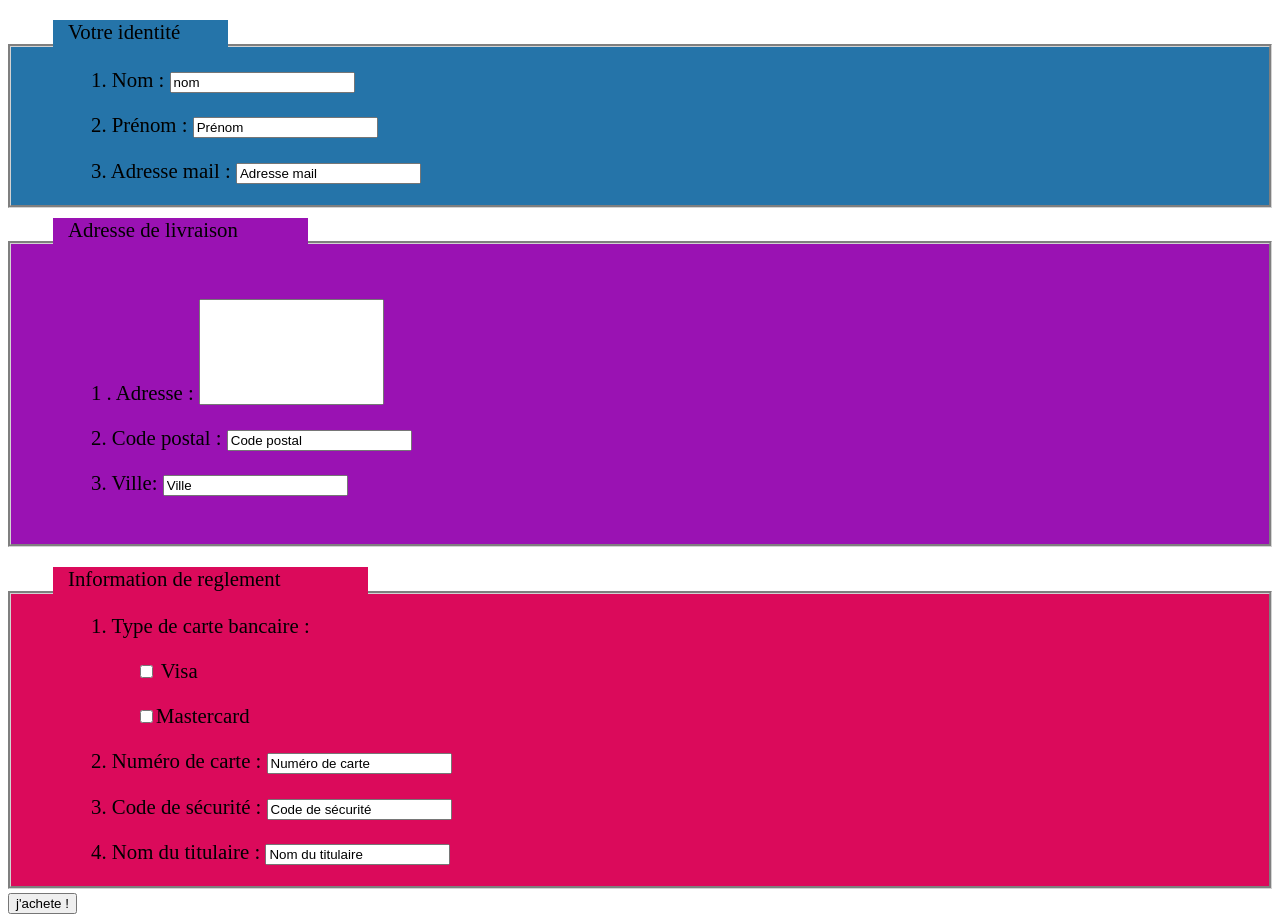
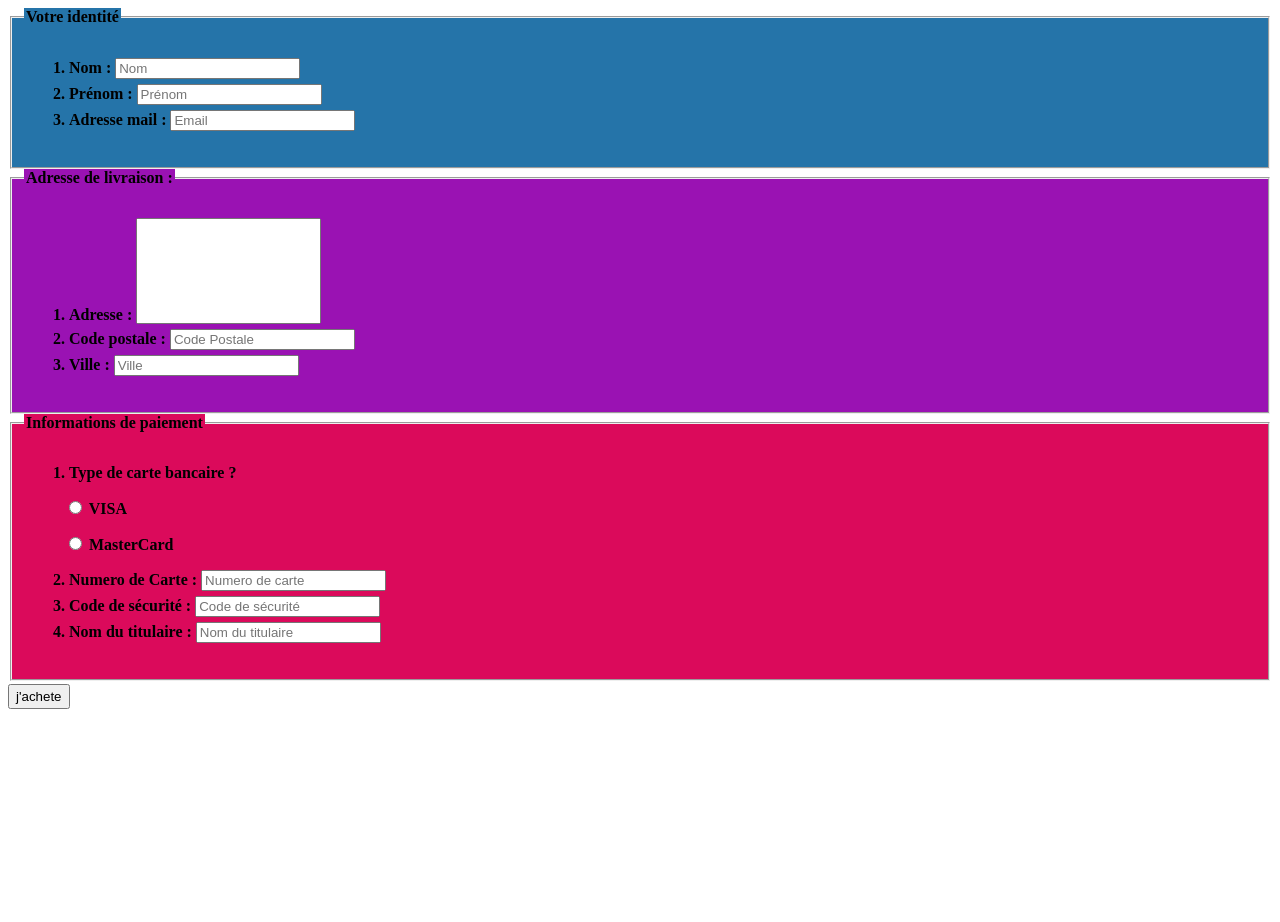
Before and after one commit to gitromu/exercice-7, a plain HTML site: page index.html in a window 1280 px wide. After the commit the page ends 800 px from the top, so only its background shows below. Drawn offline with Linux system fonts and the light colour scheme.

Commit message:
utilisation des fieldset

```diff
--- a/index.html
+++ b/index.html
@@ -1,59 +1,42 @@
 <!DOCTYPE html>
 <html lang="fr" dir="ltr">
   <head>
-    <meta charset="utf-8">
+    <meta charset="utf-8" />
     <link rel="stylesheet" href="style.css">
-    <title>formulaire</title>
+    <title></title>
   </head>
   <body>
-      <div class="titre-identite">
-        <p>Votre identité</p>
-      </div>
-      <div class="form-identite">
-        <div>
-          <p>1. Nom : <input type="text" name="nom" value="nom"></p>
-        </div>
-        <div>
-          <p>2. Prénom : <input type="text" name="prenom" value="Prénom"></p>
-        </div>
-        <div>
-          <p>3. Adresse mail : <input type="email" name="nom" value="Adresse mail"></p>
-        </div>
-      </div>
-      <div class="titre-livraison">
-        <p>Adresse de livraison</p>
-      </div>
-      <div class="form-livraison">
-        <div class="Adresse">
-          <label for="">1 . Adresse :</label>
-          <input type="text" name="adresse" value="">
-        </div>
-        <div>
-          <p>2. Code postal : <input type="text" name="code postal" value="Code postal"></p>
-        </div>
-        <div>
-          <p>3. Ville: <input type="text" name="ville" value="Ville"></p>
-        </div>
-      </div>
-      <div class="titre-carte">
-        <p>Information de reglement</p>
-      </div>
-      <div class="form-carte">
-        <div>
-          <p>1. Type de carte bancaire : </p>
-          <p class="check"><input type="checkbox" name="adresse" value=""> Visa</p>
-          <p class="check"><input type="checkbox" name="adresse" value="">Mastercard  </p>
-        </div>
-        <div>
-          <p>2. Numéro de carte : <input type="text" name="Numéro de carte" value="Numéro de carte"></p>
-        </div>
-        <div>
-          <p>3. Code de sécurité : <input type="text" name="Code de sécurité" value="Code de sécurité"></p>
-        </div>
-        <div>
-          <p>4. Nom du titulaire : <input type="text" name="Nom du titulaire" value="Nom du titulaire"></p>
-        </div>
-      </div>
-      <button type="button" name="j'achete">j'achete !</button>
+    <form class="myform" action="index.html" method="get">
+      <fieldset id="field1">
+        <legend>Votre identité</legend>
+        <ol>
+          <li>Nom : <input type="text" name="name" placeholder="Nom"></li>
+          <li>Prénom : <input type="text" name="nickname" placeholder=Prénom></li>
+          <li>Adresse mail : <input type="text" name="mail" placeholder="Email"></li>
+        </ol>
+      </fieldset>
+      <fieldset id="field2">
+        <legend>Adresse de livraison : </legend>
+        <ol>
+          <li>Adresse : <input type="text" id="adress" name="adress" > </li>
+          <li>Code postale : <input type="text" name="zip" placeholder="Code Postale"> </li>
+          <li>Ville : <input type="text" name="city" placeholder="Ville"> </li>
+        </ol>
+      </fieldset>
+      <fieldset id="field3">
+        <legend>Informations de paiement</legend>
+        <ol>
+          <li>Type de carte bancaire ?</li>
+          <p> <input type="radio" name="visa" value="visa"> VISA</p>
+          <p><input type="radio" name="master" value="master"> MasterCard</p>
+          <li>Numero de Carte :  <input type="text" name="card" placeholder="Numero de carte"> </li>
+          <li>Code de sécurité :  <input type="text" name="pin" placeholder="Code de sécurité"> </li>
+          <li>Nom du titulaire :  <input type="text" name="owner" placeholder="Nom du titulaire"> </li>
+        </ol>
+      </fieldset>
+    </form>
+    <div class="button">
+      <button type="button" name="button">j'achete</button>
+    </div>
   </body>
 </html>
--- a/style.css
+++ b/style.css
@@ -1,76 +1,37 @@
 body{
-  font-size: 1.3em;
+  font-weight: bold;
 }
-.titre-identite{
-
-  width: 175px;
-  margin-left: 45px;
-  background-color: #2574a9;
-  margin-top: 20px;
-  position: relative;
-  padding-bottom: 1px;
+#field1{
+  background-color: #2574A9;
 }
-.titre-identite p{
-  margin-top: 0px;
-  padding-left: 15px;
+#field1 legend{
+  background-color: #2574A9;
 }
-.form-identite{
-border: 3px lightgrey groove;
-padding-left: 80px;
-background-color: #2574a9;
-margin-top: -22px;
+#field2{
+  background-color: #9A12B3;
 }
-/*------------------------------------------------------*/
-.titre-livraison{
-  width: 255px;
-  margin-left: 45px;
-  background-color: #9a12b3;
-  margin-top: 10px;
-  position: relative;
-  padding-bottom: 1px;
+#field2 legend{
+  background-color: #9A12B3;
 }
-.titre-livraison p{
-  margin-top: 0px;
-  padding-left: 15px;
+#field3{
+  background-color: #DB0A5B;
 }
-.form-livraison{
-border: 3px lightgrey groove;
-padding-left: 80px;
-background-color: #9a12b3;
-margin-top: -23px;
-height: 300px;
+#field3 legend{
+  background-color: #DB0A5B;
 }
-.Adresse input{
+ol{
+  padding-top: 5px;
+  padding-bottom: 5px;
+}
+li{
+  margin: 5px;
+}
+button{
+margin-top: 3px;
+padding-top: 3px;
+padding-bottom: 3px;
+}
+#adress{
   height: 100px;
-  margin-top: 55px;
-}
-label input{
-  display: table-cell;
-  margin-bottom: 10px;
-}
-label{
   vertical-align: bottom;
 }
-
-/*------------------------------------------------------*/
-.titre-carte{
-  width: 315px;
-  margin-left: 45px;
-  background-color: #db0a5b;
-  margin-top: 20px;
-  position: relative;
-  padding-bottom: 1px;
-}
-.titre-carte p{
-  margin-top: 0px;
-  padding-left: 15px;
-}
-.form-carte{
-border: 3px lightgrey groove;
-padding-left: 80px;
-background-color: #db0a5b;
-margin-top: -22px;
-}
-.check{
-  margin-left: 45px;
-}
```
